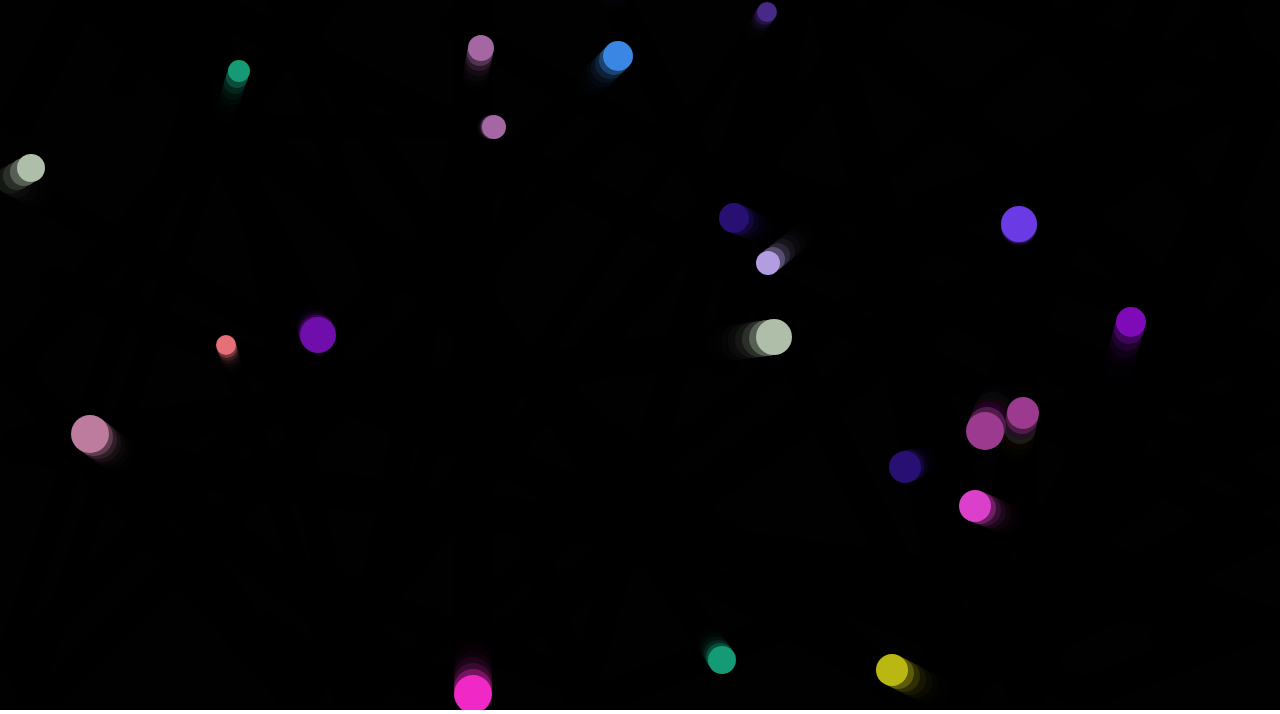
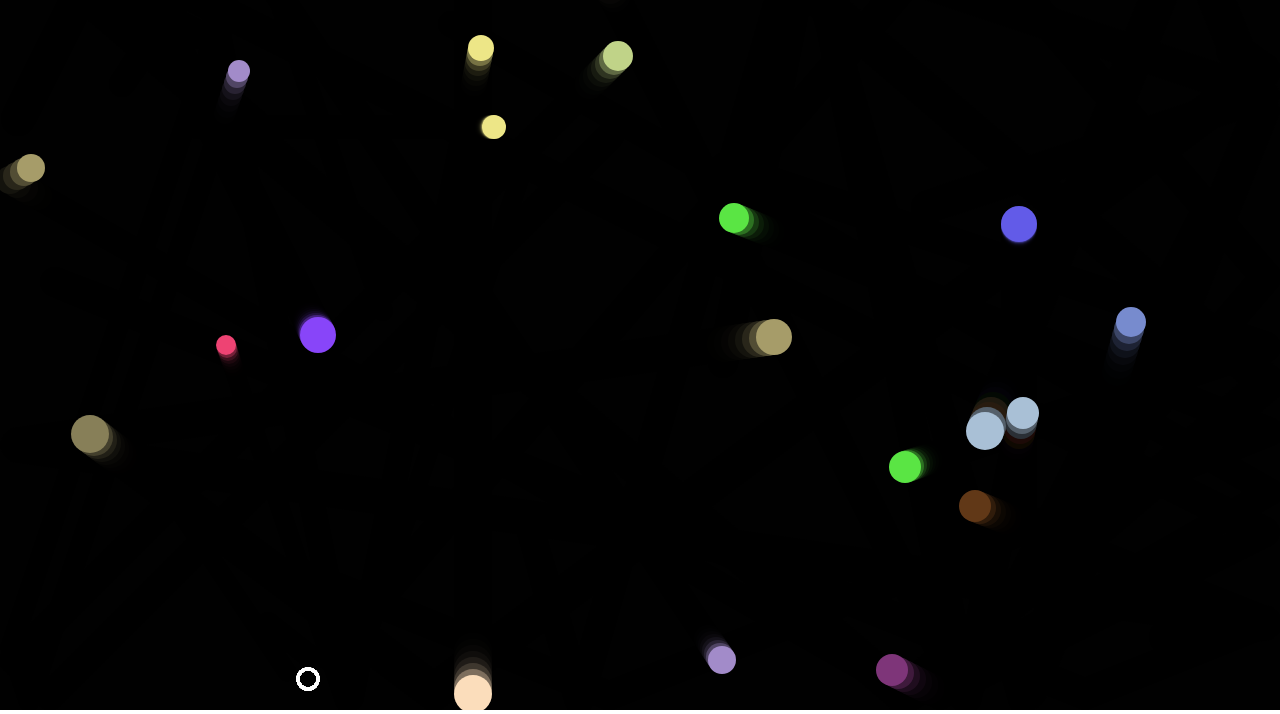
Before and after one commit to nifemiojo/JSLearningProjects, a plain HTML site: page BallProject/index.html in a window 1280 px wide. Shown: the part 90-804 px from the top of the page. Drawn offline with Linux system fonts and the light colour scheme.

Commit message:
added player and movement

```diff
--- a/BallProject/main.js
+++ b/BallProject/main.js
@@ -19,6 +19,77 @@ function GameObject(x, y, velX, velY) {
     this.velX = velX;
     this.velY = velY;
     this.exists = true;
+}
+
+
+function EvilBall() {
+  this.color = 'white';
+  this.size = 10;
+  let x = random(0 + this.size,width - this.size);
+  let y = random(0 + this.size,height - this.size);
+
+  GameObject.call(this, x, y, 10, 10);
+
+}
+
+EvilBall.prototype = Object.create(GameObject.prototype);
+EvilBall.prototype.constructor = EvilBall;
+
+EvilBall.prototype.draw = function() {
+  ctx.beginPath();
+  ctx.strokeStyle = this.color;
+  ctx.arc(this.x, this.y, this.size, 0, 2 * Math.PI);
+  ctx.lineWidth = 3;
+  ctx.stroke();
+}
+
+EvilBall.prototype.checkBounds = function() {
+  if ((this.x + this.size) >= width) {
+    this.x -= this.size;
+  }
+
+  if ((this.x - this.size) <= 0) {
+    this.x += this.size;
+  }
+
+  if ((this.y + this.size) >= height) {
+    this.y -= this.size;
+  }
+
+  if ((this.y - this.size) <= 0) {
+    this.y += this.size;
+  }
+}
+
+EvilBall.prototype.setControls = function() {
+
+  let _this = this;
+  window.onkeydown = function(e) {
+    if (e.key === 'h') {
+      _this.x -= _this.velX;
+    } else if (e.key === 'l') {
+      _this.x += _this.velX;
+    } else if (e.key === 'k') {
+      _this.y -= _this.velY;
+    } else if (e.key === 'j') {
+      _this.y += _this.velY;
+    }
+  }
+
+}
+
+EvilBall.prototype.collisionDetect = function() {
+  for (let j = 0; j < balls.length; j++) {
+    if (balls[j].exists) {
+      const dx = this.x - balls[j].x;
+      const dy = this.y - balls[j].y;
+      const distance = Math.sqrt(dx * dx + dy * dy);
+
+      if (distance < this.size + balls[j].size) {
+        balls[j].exists = false;
+      }
+    }
+  }
 }
 
 function Ball( color, size,  ...args) {
@@ -72,6 +143,7 @@ function Ball( color, size,  ...args) {
     }
   }
 
+
 let balls = [];
 
 while (balls.length < 25) {
@@ -90,14 +162,22 @@ while (balls.length < 25) {
   balls.push(ball);
 }
 
+let evilBall = new EvilBall();
+evilBall.setControls();
+
 function loop() {
     ctx.fillStyle = 'rgba(0, 0, 0, 0.5)';
     ctx.fillRect(0, 0, width, height);
 
     for (let i = 0; i < balls.length; i++) {
-      balls[i].draw();
-      balls[i].update();
-      balls[i].collisionDetect();
+      if (balls[i].exists) {
+        balls[i].draw();
+        balls[i].update();
+        balls[i].collisionDetect();
+      }
+      evilBall.draw();
+      evilBall.checkBounds();
+      evilBall.collisionDetect();
     }
 
     requestAnimationFrame(loop);
```
Also changed, not shown: BallProject/index.html (+1 -0 lines), 1 other file.
